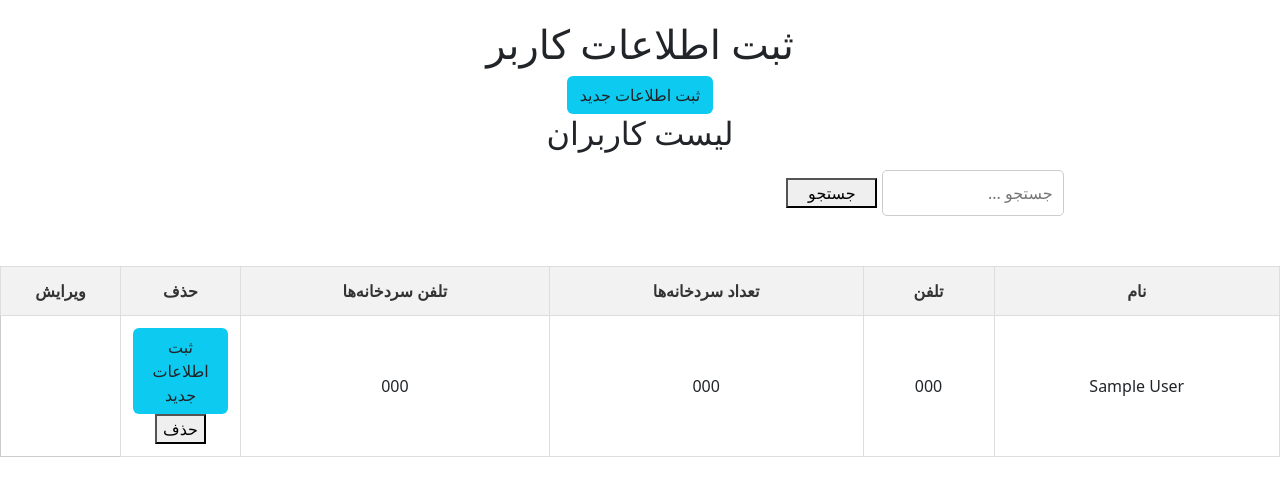
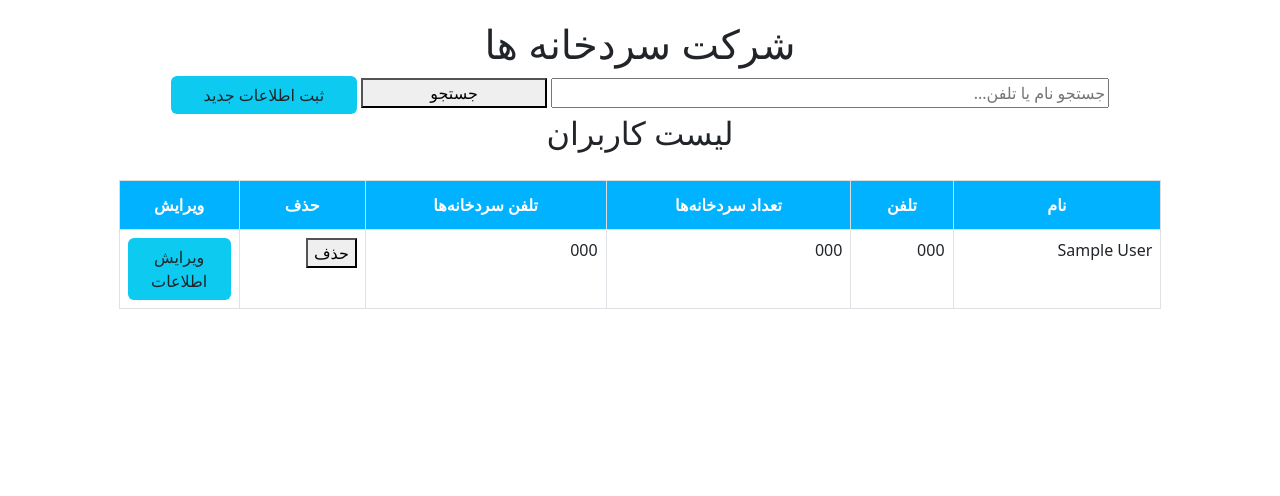
Before and after one commit to saeidmoini/voip_ai, a Flask app: page / in a window 1280 px wide. Shown: the top 496 px of the page. Run offline with Flask 3, Linux system fonts and the light colour scheme; tables that the repository leaves empty hold one stand-in row (values such as "Sample post").

Commit message:
version6

```diff
--- a/static/css/style.css
+++ b/static/css/style.css
@@ -58,14 +58,6 @@ body {
     background-color: red;
 }
 
-/* استایل برای فرم‌ها */
-form input {
-    width: 90%;
-    margin: 10px 0;
-    padding: 10px;
-    border: 1px solid #ccc;
-    border-radius: 5px;
-}
 
 /* استایل برای نمایش پیام موفقیت یا خطا */
 .message {
@@ -77,35 +69,19 @@ form input {
     color: red;
 }
 
-/* استایل کلی برای جدول */
-table {
-    width: 100%;
-    border-collapse: collapse;
-    margin-top: 20px;
-    border: 1px solid #ccc;
-    max-height: 400px; /* حداکثر ارتفاع برای جدول */
-    overflow-y: auto; /* فعال‌سازی اسکرول برای جدول */
+
+/* استایل برای هر سلول جدول */
+th {
+    background-color: #00b2ff !important;
+    color: white !important; /* رنگ نوشته سفید */
+    padding: 12px !important;
+    border: 1px solid #ddd !important;
+    text-align: center !important; /* متن را به صورت افقی در وسط قرار می‌دهد */
+    vertical-align: middle !important; /* متن را به صورت عمودی در وسط قرار می‌دهد */
+    word-wrap: break-word !important;
+    box-sizing: border-box !important; /* برای اطمینان از محاسبه دقیق عرض */
 }
 
-/* استایل برای هر سلول جدول */
-table th, table td {
-    padding: 12px;
-    border: 1px solid #ddd;
-    text-align: center;
-    word-wrap: break-word;
-    box-sizing: border-box; /* برای اطمینان از محاسبه دقیق عرض */
-}
-
-/* استایل برای عنوان ستون (هدر جدول) */
-table th {
-    background-color: #f2f2f2;
-    color: #333;
-    font-weight: bold; /* ضخیم‌تر کردن متن هدر */
-    position: sticky; /* ثابت ماندن هدر هنگام اسکرول */
-    top: 0;
-    z-index: 1; /* برای جلوگیری از پوشش هدر توسط سایر سلول‌ها */
-    text-align: center; /* هم‌راستایی عنوان‌ها */
-}
 
 /* استایل برای دکمه حذف */
 button.table-btn {
--- a/templates/index.html
+++ b/templates/index.html
@@ -10,8 +10,7 @@
 </head>
 <body>
     <div class="container">
-        <h1>ثبت اطلاعات کاربر</h1>
-        <button id="open-popup-btn" class="bg-info btn">ثبت اطلاعات جدید</button>
+        <h1>شرکت سردخانه ها</h1>
 
         <!-- نمایش پیغام‌ها -->
         {% if message %}
@@ -19,20 +18,24 @@
             {{ message }}
         </div>
         {% endif %}
-
-       <h2>لیست کاربران</h2>
         <div class="row">
-            <div class="col-6">
+            <div class="col-12">
                 <form action="/" method="post">
-                    <input class="col-4" type="text" name="query" placeholder="جستجو ...">
+                    <input class="col-6" type="text" name="query" placeholder="جستجو نام یا تلفن...">
                     <button class="col-2" type="submit" name="submit" value="submit" >جستجو</button>
+                    <button id="open-popup-btn" class="col-2 bg-info btn">ثبت اطلاعات جدید</button>
                 </form>
             </div>
         </div>
+        <h2>لیست کاربران</h2>
     </div>
 {% if users %}
-<table>
-    <thead>
+<div class="container-fluid">
+    <div class="row justify-content-center">
+        <div class="col-12 col-md-10">
+            <div class="table-responsive" style="max-height: 550px;">
+                <table class="table table-bordered">
+                     <thead class="bg-primary text-white" style="position: sticky; top: 0;">
                         <tr>
                             <th>نام</th>
                             <th>تلفن</th>
@@ -50,16 +53,22 @@
                             <td>{{ user.coldrooms_code }}</td>
                             <td>{{ user.coldrooms_phone }}</td>
                             <td>
-                <button value="{{user.__data__.values()}}" class="bg-info btn open-popup-edit">ثبت اطلاعات جدید</button>
                                 <!-- دکمه حذف که به URL حذف ارسال می‌شود -->
                                 <form method="POST" action="/delete_user/{{user.id }}">
                                     <button type="submit">حذف</button>
                                 </form>
                             </td>
+                            <td>
+                             <button value="{{user.__data__.values()}}" class="bg-info btn open-popup-edit">ویرایش اطلاعات</button>
+                            </td>
                         </tr>
                         {% endfor %}
                     </tbody>
                 </table>
+            </div>
+        </div>
+    </div>
+</div>
 {% else %}
 <p>هیچ کاربری در سیستم ثبت نشده است.</p>
 {% endif %}
```
Lines whose indentation alone changed are shown as unchanged.
